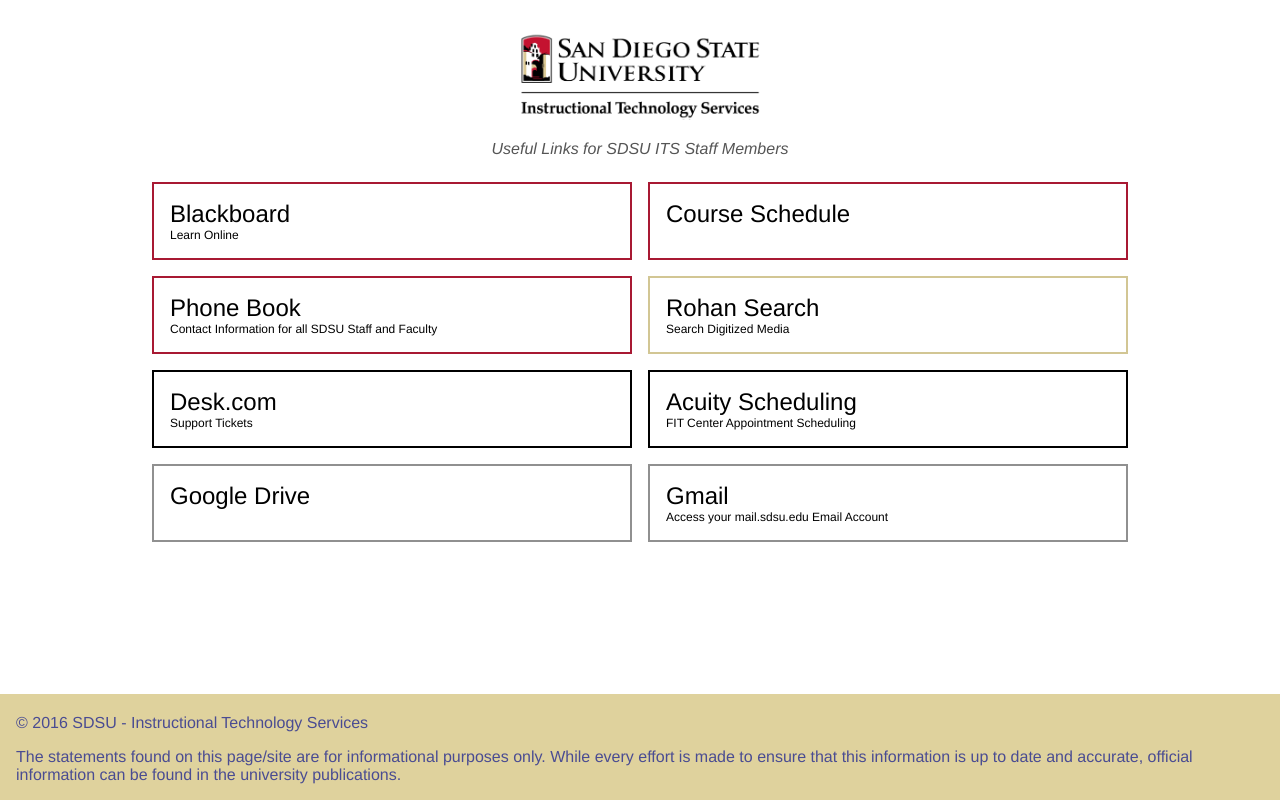
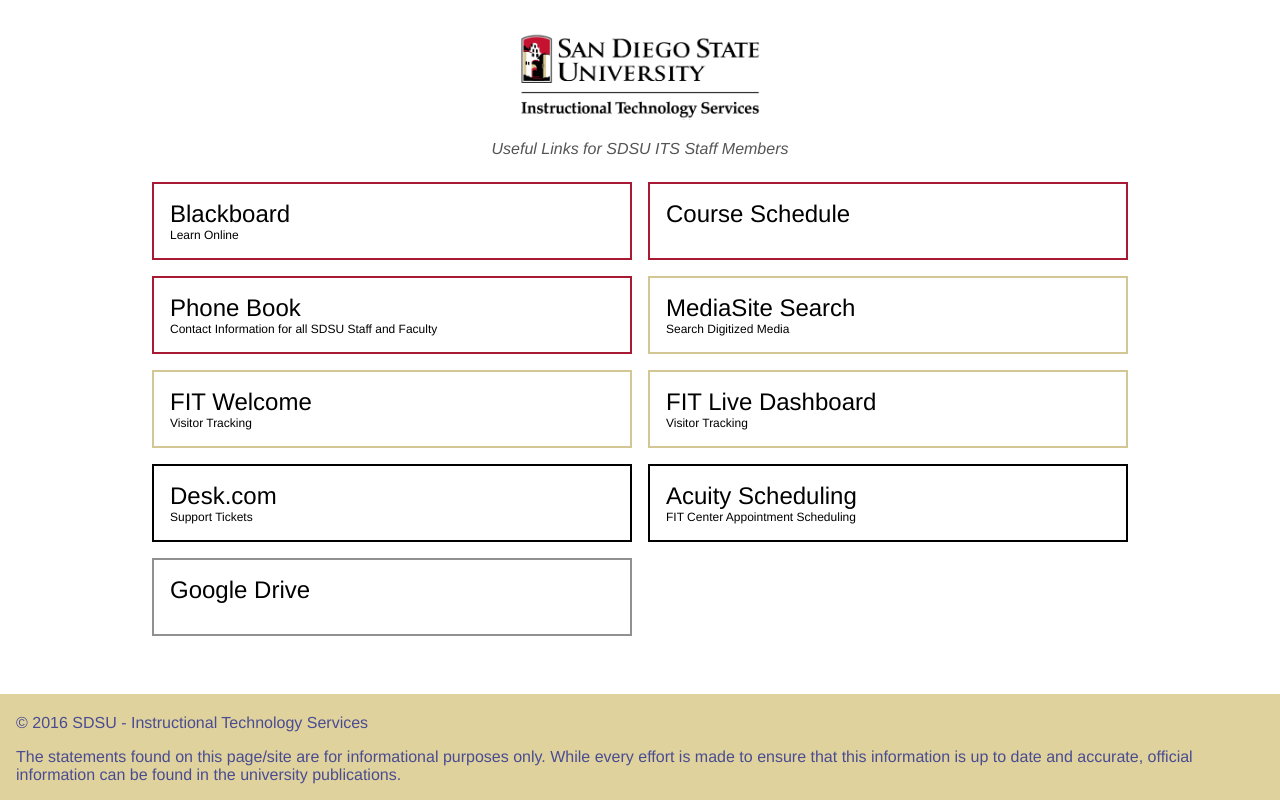
Before and after one commit to sdsu-its/staff-new-tab, a PHP site: page / in a window 1280 px wide. Run offline with PHP 8.4, Linux system fonts and the light colour scheme.

Commit message:
Updated Web Links to reflect new Applications.

```diff
--- a/index.php
+++ b/index.php
@@ -185,9 +185,21 @@
     	</a>
     </li>
     <li>
-      <a href="https://rohan-search-prod.herokuapp.com" class="gold">
-        <span class="title">Rohan Search</span>
+      <a href="#" class="gold">
+        <span class="title">MediaSite Search</span>
         <span class="description">Search Digitized Media</span>
+      </a>
+    </li>
+    <li>
+      <a href="morden.sdsu.edu/fit_welcome" class="gold">
+        <span class="title">FIT Welcome</span>
+        <span class="description">Visitor Tracking</span>
+      </a>
+    </li>
+    <li>
+      <a href="morden.sdsu.edu/fit_welcome/live" class="gold">
+        <span class="title">FIT Live Dashboard</span>
+        <span class="description">Visitor Tracking</span>
       </a>
     </li>
     <li>
@@ -208,12 +220,6 @@
         <span class="description">&nbsp;</span>
       </a>
     </li>
-    <li>
-      <a href="https://gmail.com/" class="gray">
-        <span class="title">Gmail</span>
-        <span class="description">Access your mail.sdsu.edu Email Account</span>
-      </a>
-    </li>
   </ul>
 
   <footer>
```
